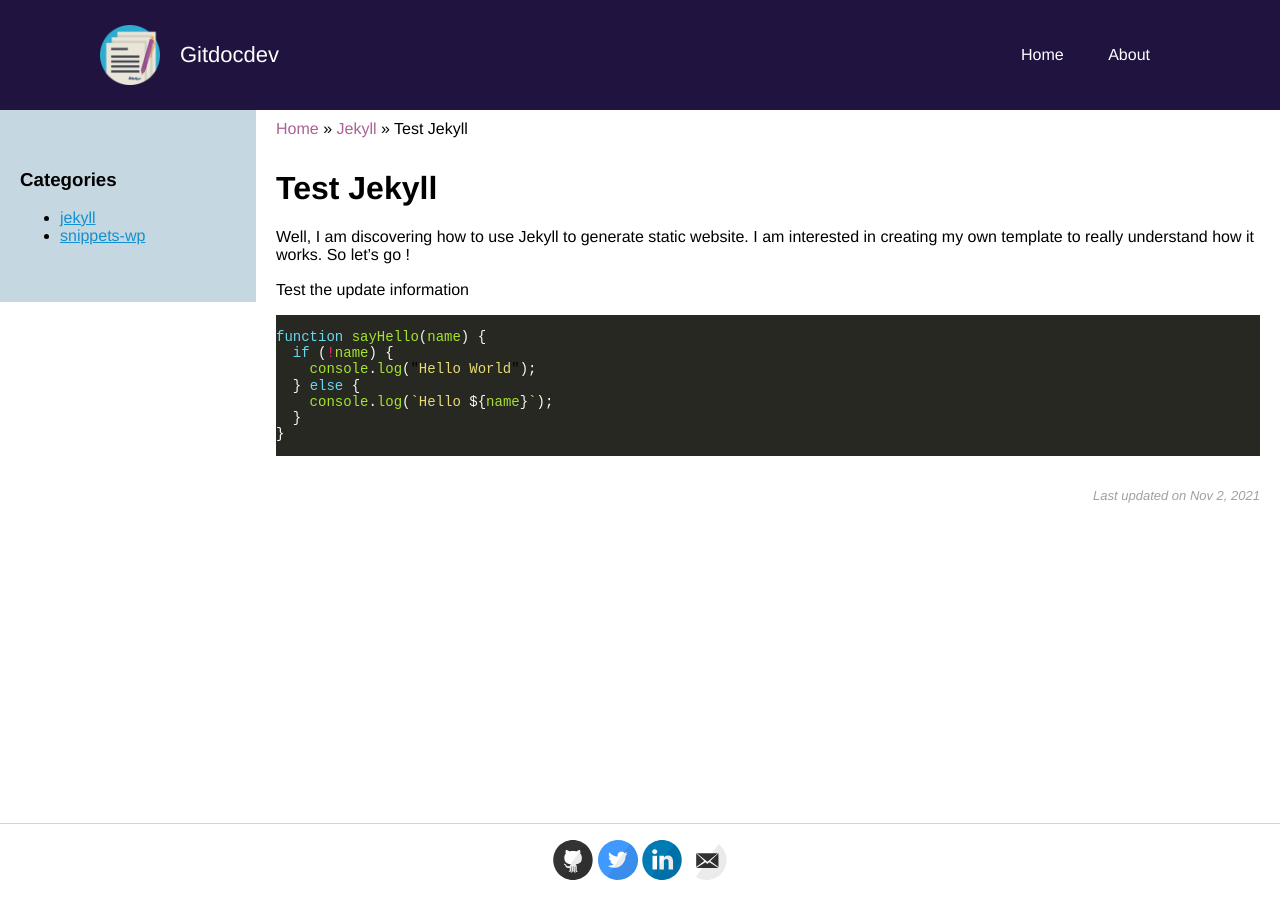
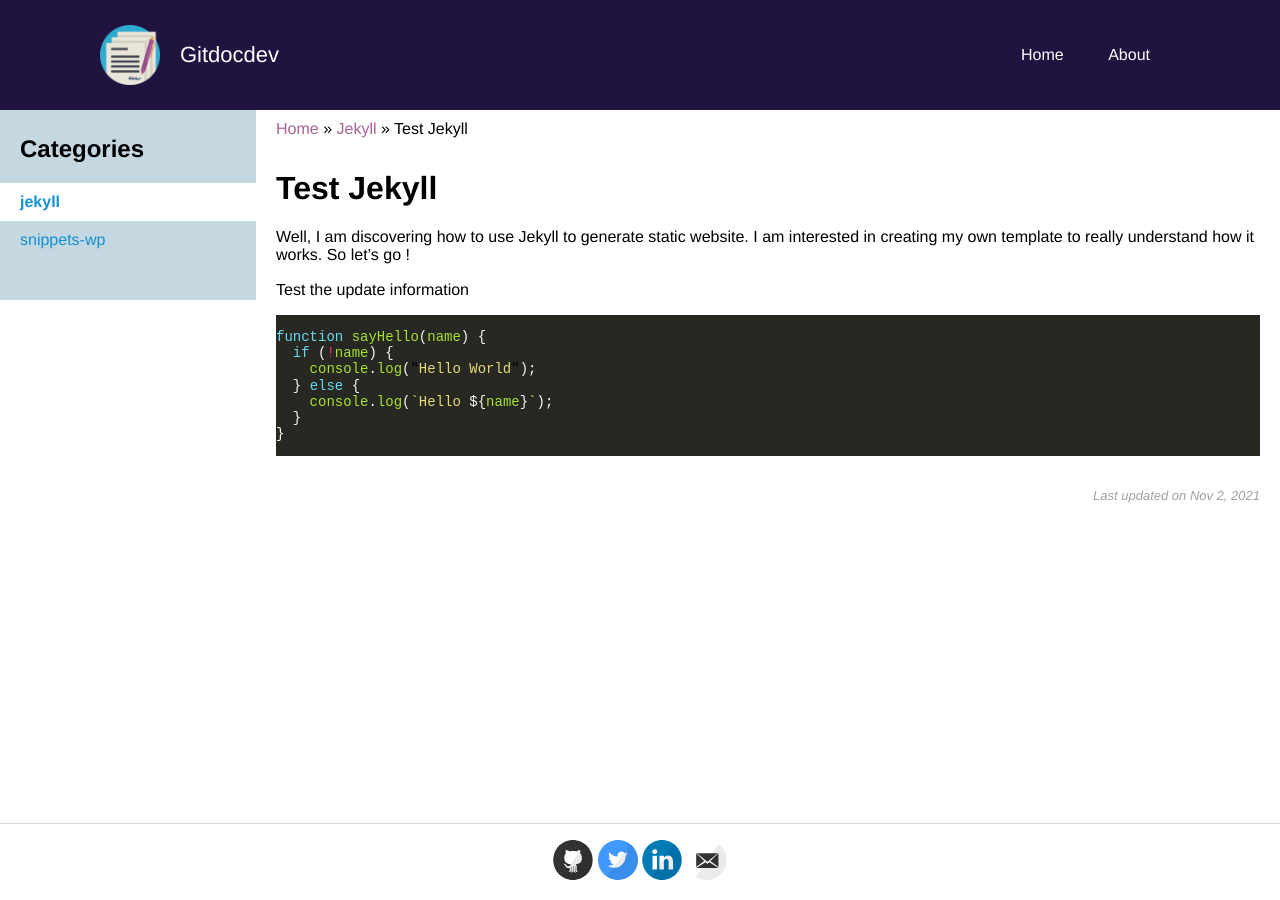
Before and after one commit to valerieblanchard/gitdocdev, a Jekyll site: the page built from _posts/jekyll/2021-10-29-test-jekyll.md, in a window 1280 px wide. Built offline with Jekyll 4.4.1, drawn with Linux system fonts in a browser that asks for light colours.

Commit message:
Show active category in sidebar

```diff
--- a/_layouts/category.html
+++ b/_layouts/category.html
@@ -3,7 +3,7 @@ layout: default
 ---
 <div class="category category-{{ page.category-name | downcase }}">
     <h1 class="h1 category-title">
-      Topic: {{ page.category-name }}
+      Category: {{ page.category-name }}
     </h1>
     <div class="all-posts">
       {% for post in site.categories[page.category-name] %}
--- a/_layouts/default.html
+++ b/_layouts/default.html
@@ -42,19 +42,20 @@ class="page"
 
 			{% if page.layout == 'category' or page.layout == 'post' %}
 			<aside id="secondary" class="sidebar" role="complementary">
-				<h3>Categories</h3>
+				<p class="aside-title">Categories</p>
 				<ul class="nav-cat-list">
 					{% for cat in site.categories %}
 						{% assign cat_name = cat[0] %}
-						{% assign cat_url = cat[0] | append: "/" | prepend: "/" %}
+						{% assign cat_url = cat[0] | prepend: "/" | append: "/" %}
 						{% if page.url == cat_url %}
-							<li><span class="active">{{ cat_name }}</span></li>
+							<li class="active"><span>{{ cat_name }}</span></li>
+						{% elsif page.categories[0] == cat_name %}
+							<li class="active"><a href="{{ site.baseurl }}{{ cat_url }}">{{ cat_name }}</a></li>
 						{% else %}
 							<li><a href="{{ site.baseurl }}{{ cat_url }}">{{ cat_name }}</a></li>
 						{% endif %}
 					{% endfor %}
 				</ul>
-
 			</aside>
 			{% endif %}
 		</div>
--- a/_sass/_base.scss
+++ b/_sass/_base.scss
@@ -118,10 +118,17 @@ big {
 a {
   color: $color_link;
   &:visited {
-    color: darken($color_link, 20%);
+    color: $color_link; //darken($color_link, 20%);
   }
 }
-
+h1, h2, h3, h4, .nav-cat-list {
+  a {
+    text-decoration: none;
+    &:hover, &:focus {
+      text-decoration: underline;
+    }
+  }
+}
 #breadcrumbs {
   padding: 10px 0;
   a {
--- a/_sass/_layout.scss
+++ b/_sass/_layout.scss
@@ -51,29 +51,3 @@ section {
 		width: calc(33.33% - 20px);
 	}
 }
-
-body {
-  &.archive-category,
-  &.single-post {
-    .sidebar {
-      background-color:#c5d7e0;
-      padding: 40px 20px;
-    }
-    @include desktop {
-      .site-content {
-        display: flex;
-      }
-      .content-area {
-        flex-basis: 80%;
-      }
-      .sidebar {
-        position: sticky;
-        top: 0;
-        align-self: flex-start; // flex box elements default to stretch, all the elements are the same height, which can't be scrolled againstadding this to the sticky element set the height to auto, which allowed scrolling, and fixed it.
-        order: -1;
-        flex: 1 0;
-      }
-    }
-
-  }
-}
--- /dev/null
+++ b/_sass/_sidebar.scss
@@ -0,0 +1,58 @@
+body {
+  &.archive-category,
+  &.single-post {
+    .sidebar {
+      background-color:#c5d7e0;
+      padding: 25px 0;
+      .aside-title {
+        margin: 0;
+        font-size: 24px;
+        font-weight: 700;
+        padding-left: 20px;
+        margin-bottom: 20px;
+      }
+      ul {
+        padding: 0;
+        li {
+          list-style: none;
+          display: inline-block;
+          margin-left: 10px;
+          &.active {
+            font-weight: bold;
+            color: $color_link;
+          }
+          a, span {
+            padding: 10px;
+          }
+        }
+      }
+    }
+    @include desktop {
+      .site-content {
+        display: flex;
+      }
+      .content-area {
+        flex-basis: 80%;
+      }
+      .sidebar {
+        min-width: 240px;
+        position: sticky;
+        top: 0;
+        align-self: flex-start; // flex box elements default to stretch, all the elements are the same height, which can't be scrolled againstadding this to the sticky element set the height to auto, which allowed scrolling, and fixed it.
+        order: -1;
+        flex: 1 0;
+        ul {
+          li {
+            display: block;
+            margin-left: 0;
+            padding: 10px;
+            &.active {
+              background-color: $color_like_white;
+            }
+          }
+        }
+      }
+    }
+
+  }
+}
--- a/assets/css/style.scss
+++ b/assets/css/style.scss
@@ -14,3 +14,4 @@
 @import "navigation";
 @import "footer";
 @import "post";
+@import "sidebar";
```
Also changed, not shown: _posts/jekyll/2021-10-29-test-jekyll.md (+1 -0 lines).
